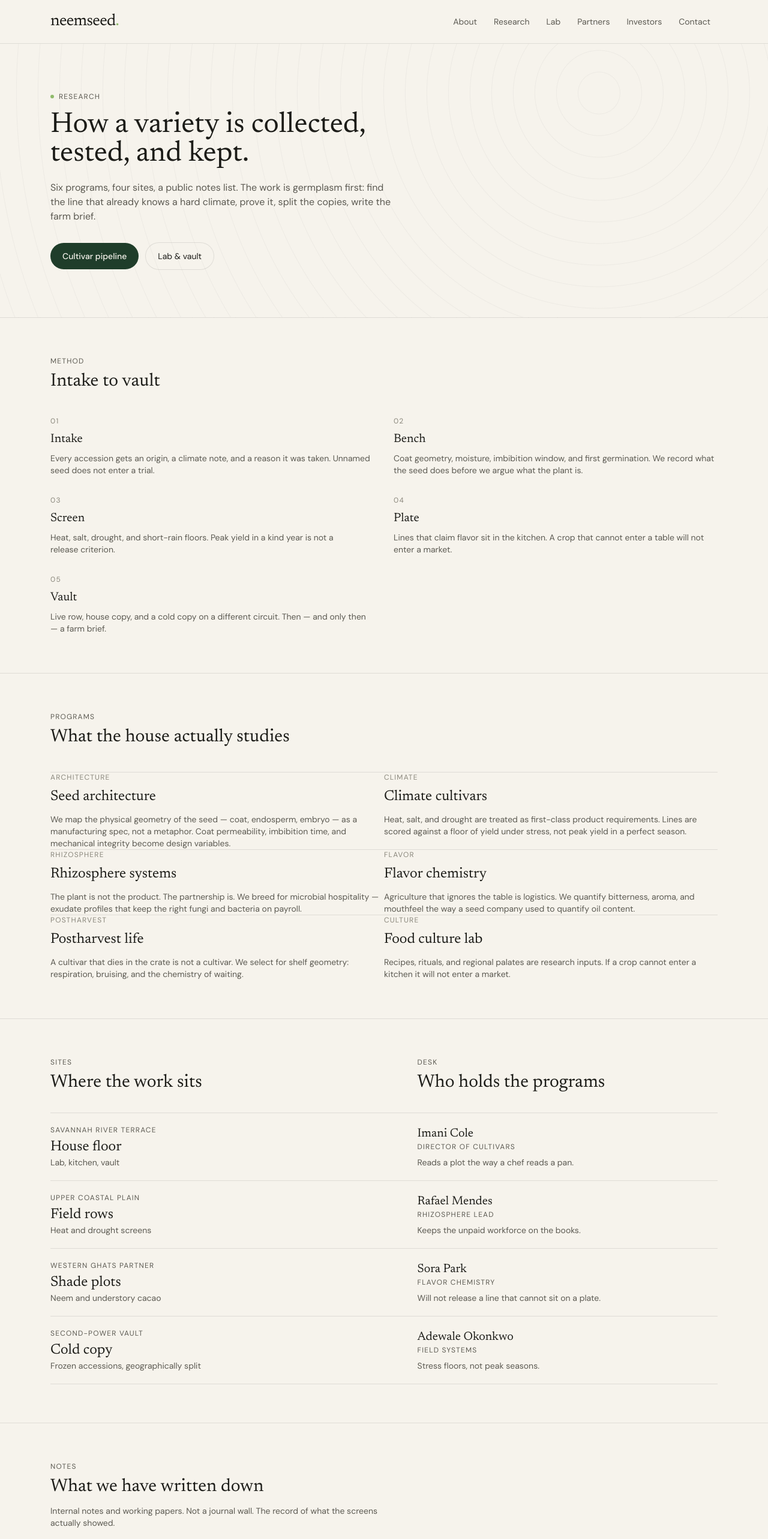
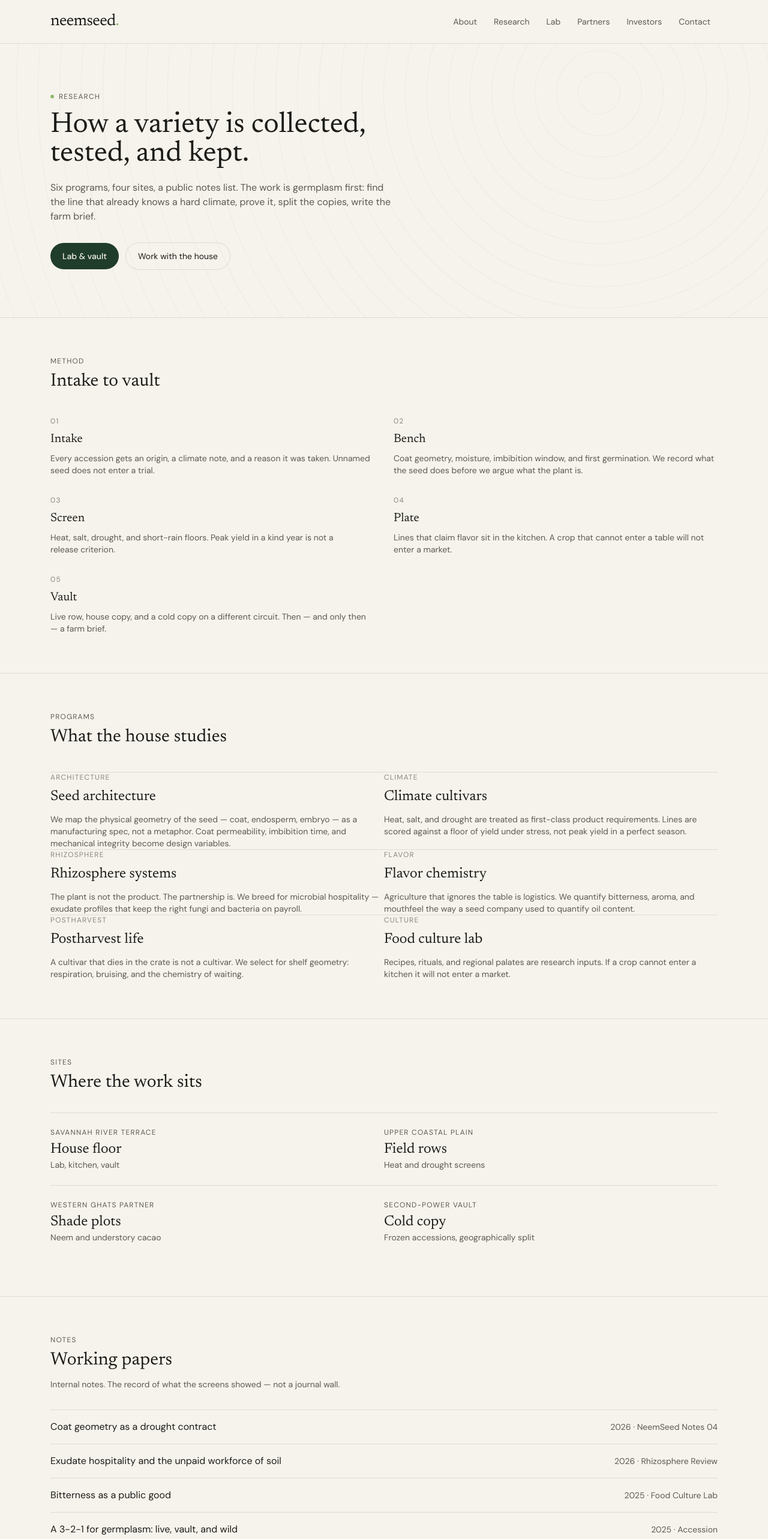
Before and after one commit to nbaldwin09/neemseed, a React (Vite) app: page /research in a window 1280 px wide. Shown: the top 2566 px of the page at 60% size. Built offline with nearby package versions, Linux system fonts and the light colour scheme.

Commit message:
Research: no pipeline, no invented staff roster

```diff
--- a/src/routes/research.tsx
+++ b/src/routes/research.tsx
@@ -1,5 +1,5 @@
 import { createFileRoute, Link } from "@tanstack/react-router";
-import { PAPERS, PEOPLE, PROGRAMS, SITES } from "@/lib/neem/content";
+import { PAPERS, PROGRAMS, SITES } from "@/lib/neem/content";
 
 export const Route = createFileRoute("/research")({ component: ResearchPage });
 
@@ -49,16 +49,16 @@ function ResearchPage() {
           </p>
           <div className="mt-8 flex flex-wrap gap-3">
             <Link
-              to="/pipeline"
+              to="/lab"
               className="inline-flex h-11 items-center rounded-pill bg-accent px-5 text-sm font-medium text-accent-fg"
             >
-              Cultivar pipeline
+              Lab & vault
             </Link>
             <Link
-              to="/lab"
+              to="/involved"
               className="inline-flex h-11 items-center rounded-pill px-5 text-sm shadow-[0_0_0_1px_var(--color-line)]"
             >
-              Lab & vault
+              Work with the house
             </Link>
           </div>
         </div>
@@ -81,7 +81,7 @@ function ResearchPage() {
       <section className="border-y border-line">
         <div className="mx-auto max-w-6xl px-5 py-16">
           <p className="text-xs uppercase tracking-widest text-muted">Programs</p>
-          <h2 className="mt-2 max-w-2xl font-display text-3xl">What the house actually studies</h2>
+          <h2 className="mt-2 max-w-2xl font-display text-3xl">What the house studies</h2>
           <div className="mt-10 grid gap-x-10 gap-y-12 sm:grid-cols-2">
             {PROGRAMS.map((p) => (
               <article key={p.id} className="border-t border-line pt-6">
@@ -95,42 +95,25 @@ function ResearchPage() {
       </section>
 
       <section className="mx-auto max-w-6xl px-5 py-16">
-        <div className="grid gap-14 lg:grid-cols-[1.1fr_0.9fr]">
-          <div>
         <p className="text-xs uppercase tracking-widest text-muted">Sites</p>
         <h2 className="mt-2 font-display text-3xl">Where the work sits</h2>
-            <ul className="mt-8 divide-y divide-line border-y border-line">
+        <ul className="mt-8 grid gap-0 sm:grid-cols-2">
           {SITES.map((s) => (
-                <li key={s.name} className="py-5">
+            <li key={s.name} className="border-t border-line py-6 sm:px-6 sm:first:pl-0 sm:odd:pl-0">
               <p className="text-xs uppercase tracking-widest text-muted">{s.place}</p>
               <h3 className="mt-1 font-display text-2xl">{s.name}</h3>
               <p className="text-sm text-muted">{s.role}</p>
             </li>
           ))}
         </ul>
-          </div>
-          <div>
-            <p className="text-xs uppercase tracking-widest text-muted">Desk</p>
-            <h2 className="mt-2 font-display text-3xl">Who holds the programs</h2>
-            <ul className="mt-8 divide-y divide-line border-y border-line">
-              {PEOPLE.map((p) => (
-                <li key={p.name} className="py-5">
-                  <h3 className="font-display text-xl">{p.name}</h3>
-                  <p className="text-xs uppercase tracking-widest text-muted">{p.role}</p>
-                  <p className="mt-2 text-sm text-muted">{p.note}</p>
-                </li>
-              ))}
-            </ul>
-          </div>
-        </div>
       </section>
 
       <section className="border-t border-line">
         <div className="mx-auto max-w-6xl px-5 py-16">
           <p className="text-xs uppercase tracking-widest text-muted">Notes</p>
-          <h2 className="mt-2 font-display text-3xl">What we have written down</h2>
+          <h2 className="mt-2 font-display text-3xl">Working papers</h2>
           <p className="mt-3 max-w-xl text-sm text-muted">
-            Internal notes and working papers. Not a journal wall. The record of what the screens actually showed.
+            Internal notes. The record of what the screens showed — not a journal wall.
           </p>
           <ul className="mt-8 divide-y divide-line border-y border-line">
             {PAPERS.map((p) => (
```
Lines whose indentation alone changed are shown as unchanged.
